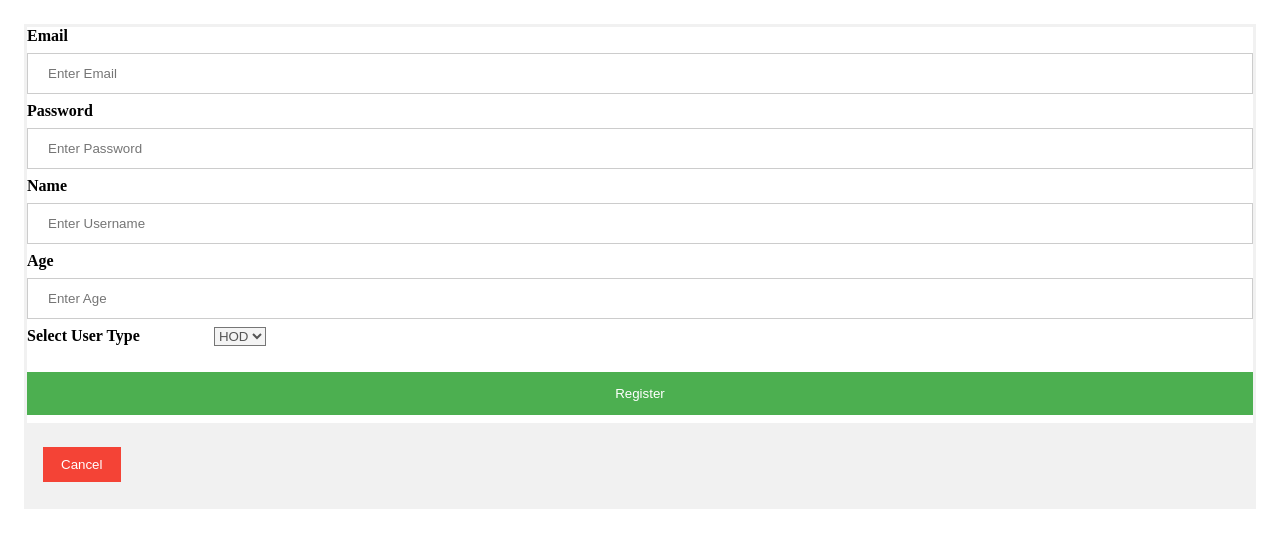
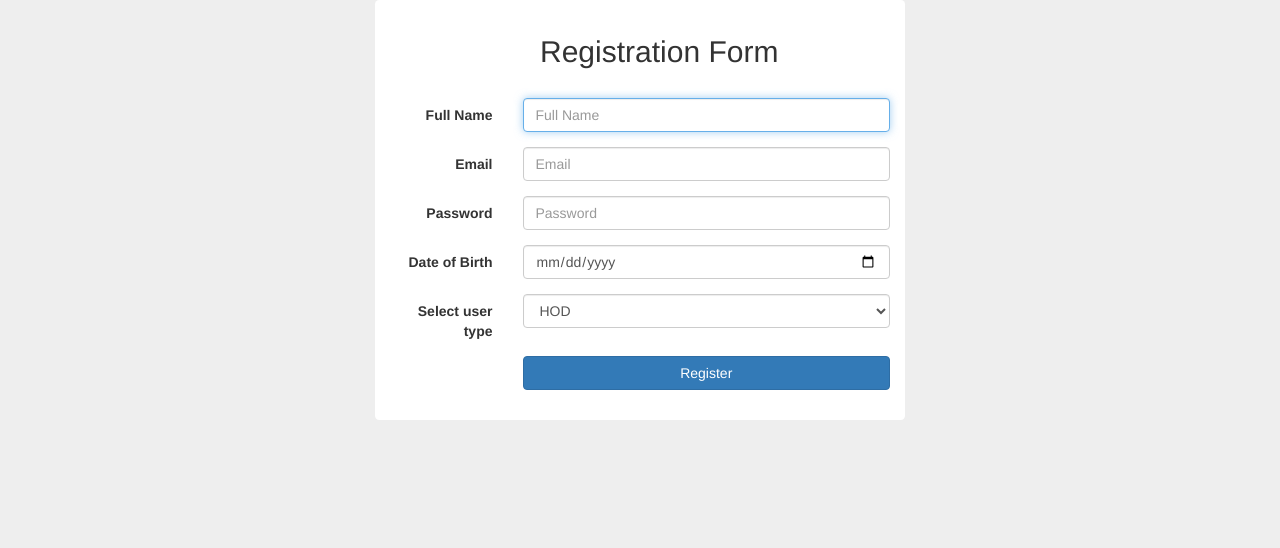
Before and after one commit to shivammutreja/Gat, a Python web app: template templates/register_1.html in a window 1280 px wide. Shown: the top 548 px of the page. Run offline with Jinja, Linux system fonts and the light colour scheme; the template is opened without the code that fills it, so the values that code supplies are empty; some libraries are stand-ins or nearby versions.

Commit message:
small change in login page; new register user page

```diff
--- a/handlers.py
+++ b/handlers.py
@@ -358,7 +358,6 @@ handlers = [
     (r'/assign_task', AssignTask),
     (r'/logout', SignOut),
     (r'/test', Try),
-
 ]
 
 settings = dict(
--- a/templates/new_login.html
+++ b/templates/new_login.html
@@ -119,10 +119,6 @@
       <div class="ui error message"></div>
 
     </form>
-
-    <div class="ui message">
-      New to us? <a href="#">Sign Up</a>
-    </div>
   </div>
 </div>
 
--- a/templates/register_1.html
+++ b/templates/register_1.html
@@ -1,34 +1,86 @@
 <!DOCTYPE html>
 <html>
 <head>
-<link rel="stylesheet" href="{{static_url('css/login.css')}}">
+    <meta name="viewport" content="width=device-width, initial-scale=1">
+    <link rel="stylesheet" href="http://maxcdn.bootstrapcdn.com/bootstrap/3.3.7/css/bootstrap.min.css">
+    <script src="https://ajax.googleapis.com/ajax/libs/jquery/1.12.4/jquery.min.js"></script>
+    <script src="http://maxcdn.bootstrapcdn.com/bootstrap/3.3.7/js/bootstrap.min.js"></script>
+    <link rel="stylesheet" href="{{static_url('css/register.css')}}">
+    <script type="text/javascript" src="{{static_url('scripts/upload.js')}}"></script>
+    <script src="https://cdn.ckeditor.com/4.5.11/standard/ckeditor.js"></script>
 </head>
+<body>
 <div class="container">
-    <form action="register" method="post" id="registration_form">
-        <label><b>Email</b></label>
-        <input type="username" placeholder="Enter Email" name="email" required>
+            <form class="form-horizontal" role="form" action="register" method="post" id="registration_form">
+                <h2>Registration Form</h2>
+                <div class="form-group">
+                    <label for="firstName" class="col-sm-3 control-label">Full Name</label>
+                    <div class="col-sm-9">
+                        <input name="name" type="text" id="firstName" placeholder="Full Name" class="form-control" autofocus>
+                    </div>
+                </div>
+                <div class="form-group">
+                    <label for="email" class="col-sm-3 control-label">Email</label>
+                    <div class="col-sm-9">
+                        <input name="email" type="email" id="email" placeholder="Email" class="form-control">
+                    </div>
+                </div>
+                <div class="form-group">
+                    <label for="password" class="col-sm-3 control-label">Password</label>
+                    <div class="col-sm-9">
+                        <input name="password" type="password" id="password" placeholder="Password" class="form-control">
+                    </div>
+                </div>
+                <div class="form-group">
+                    <label for="birthDate" class="col-sm-3 control-label">Date of Birth</label>
+                    <div class="col-sm-9">
+                        <input name="age" type="date" id="birthDate" class="form-control">
+                    </div>
+                </div>
+                <div class="form-group">
+                    <label for="userType" class="col-sm-3 control-label">Select user type</label>
+                    <div class="col-sm-9">
+                        <select name="types" id="userType" class="form-control">
+                            <option>HOD</option>
+                            <option>User</option>
+                        </select>
+                    </div>
+                </div> <!-- /.form-group -->
+                <div class="form-group">
+                    <div class="col-sm-9 col-sm-offset-3">
+                        <button type="submit" class="btn btn-primary btn-block">Register</button>
+                    </div>
+                </div>
+            </form> <!-- /form -->
+        </div> <!-- ./container -->
 
-        <label><b>Password</b></label>
-        <input type="password" placeholder="Enter Password" name="password" required>
+</body>
+<!--<div class="container">-->
+    <!--<form action="register" method="post" id="registration_form">-->
+        <!--<label><b>Email</b></label>-->
+        <!--<input type="username" placeholder="Enter Email" name="email" required>-->
 
-        <label><b>Name</b></label>
-        <input type="name" placeholder="Enter Username" name="name" required>
+        <!--<label><b>Password</b></label>-->
+        <!--<input type="password" placeholder="Enter Password" name="password" required>-->
 
-        <label><b>Age</b></label>
-        <input type="age" placeholder="Enter Age" name="age" required>
+        <!--<label><b>Name</b></label>-->
+        <!--<input type="name" placeholder="Enter Username" name="name" required>-->
 
-        <label><b>Select User Type</b></label>
-        <select id="users" name="types">
-          <option value="hod">HOD</option>
-          <option value="user">User</option>
-        </select>
-        <br></br>
+        <!--<label><b>Age</b></label>-->
+        <!--<input type="age" placeholder="Enter Age" name="age" required>-->
 
-        <button type="submit">Register</button>
+        <!--<label><b>Select User Type</b></label>-->
+        <!--<select id="users" name="types">-->
+          <!--<option value="hod">HOD</option>-->
+          <!--<option value="user">User</option>-->
+        <!--</select>-->
+        <!--<br></br>-->
 
-        <div class="container" style="background-color:#f1f1f1">
-          <button type="button" class="cancelbtn">Cancel</button>
-        </div>
-    </form>
-</div>
+        <!--<button type="submit">Register</button>-->
+
+        <!--<div class="container" style="background-color:#f1f1f1">-->
+          <!--<button type="button" class="cancelbtn">Cancel</button>-->
+        <!--</div>-->
+    <!--</form>-->
+<!--</div>-->
 </html>
```
